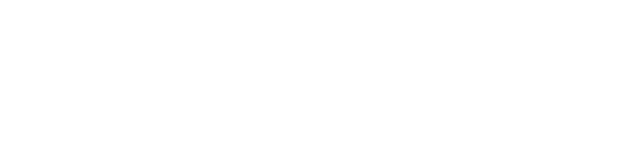
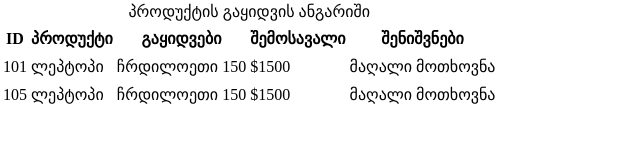
Before and after one commit to lost-in-noise/html-tables-practice, a plain HTML site: page index.html in a window 1280 px wide. Shown: the whole page, without its empty margins (0-640 px from the left). Drawn offline with Linux system fonts and the light colour scheme.

```diff
--- a/index.html
+++ b/index.html
@@ -9,7 +9,45 @@
   </head>
   <body>
     <table>
-      <caption></caption>
+      <caption>
+        პროდუქტის გაყიდვის ანგარიში
+      </caption>
+      <colgroup>
+        <col class="col-id" />
+        <col class="col-product" />
+        <col class="col-region" />
+        <col class="col-sales" />
+        <col class="col-revenue" />
+        <col class="col-notes" />
+      </colgroup>
+
+      <thead>
+        <tr>
+          <th rowspan="2">ID</th>
+          <th rowspan="2">პროდუქტი</th>
+          <th colspan="2">გაყიდვები</th>
+          <th rowspan="2">შემოსავალი</th>
+          <th rowspan="2">შენიშვნები</th>
+        </tr>
+      </thead>
+      <tbody>
+        <tr>
+          <td>101</td>
+          <td>ლეპტოპი</td>
+          <td>ჩრდილოეთი</td>
+          <td>150</td>
+          <td>$1500</td>
+          <td>მაღალი მოთხოვნა</td>
+        </tr>
+          <tr>
+          <td>105</td>
+          <td>ლეპტოპი</td>
+          <td>ჩრდილოეთი</td>
+          <td>150</td>
+          <td>$1500</td>
+          <td>მაღალი მოთხოვნა</td>
+        </tr>
+      </tbody>
     </table>
   </body>
 </html>
```
Also changed, not shown: css/reset.css (+5 -12 lines).
